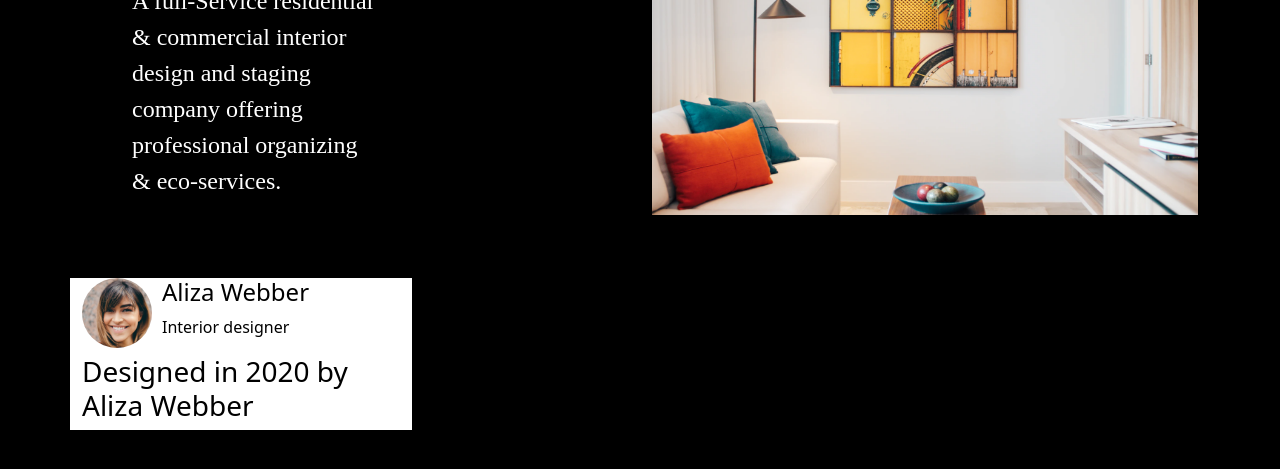
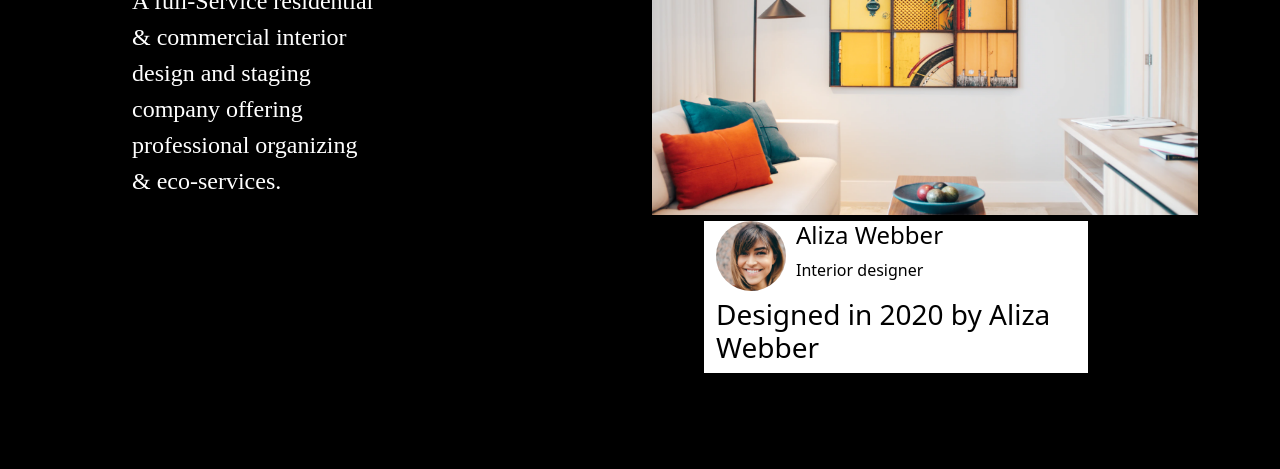
Before and after one commit to xomcodes/interior-consultant, a plain HTML site: page index.html in a window 1280 px wide. Shown: the part 299-768 px from the top of the page. Drawn offline with nearby package versions, Linux system fonts and the light colour scheme.

Commit message:
image-style

```diff
--- a/css/styles.css
+++ b/css/styles.css
@@ -60,18 +60,30 @@ body{
    background-color:white;
    color: black;
    width: 30%;
+    position:absolute;
+  /* top: -0.4px;
+    right: 5px;  */
+
+    right: 15%;
+    top: 65%;
 
 }
+
+
+
+
 
 .profile-img img{
     border-radius: 50%;
     width: 70px;
-    height:70px
+    height:70px;
+    /* position:absolute; */
 }
 
 
 .profile-text{
     margin-left:10px ;
+    position: relative;
 }
 
 
```
